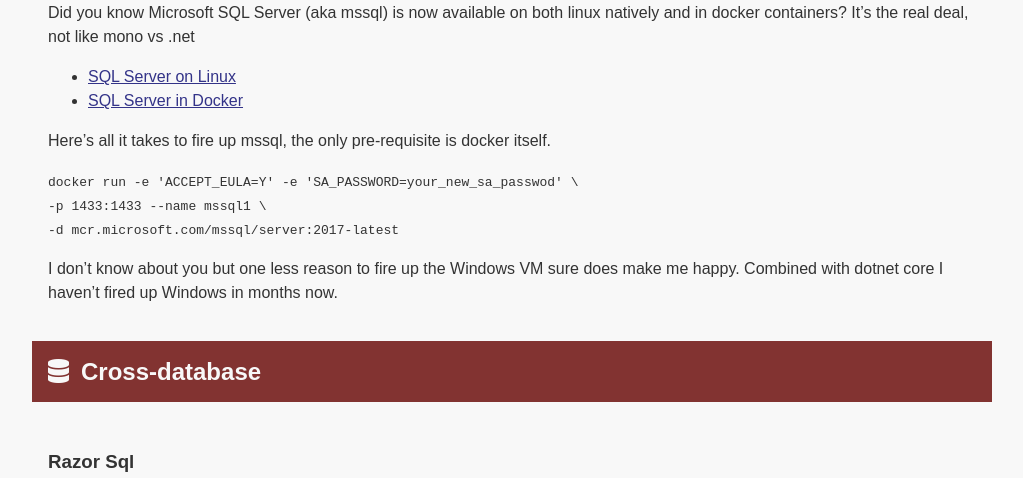
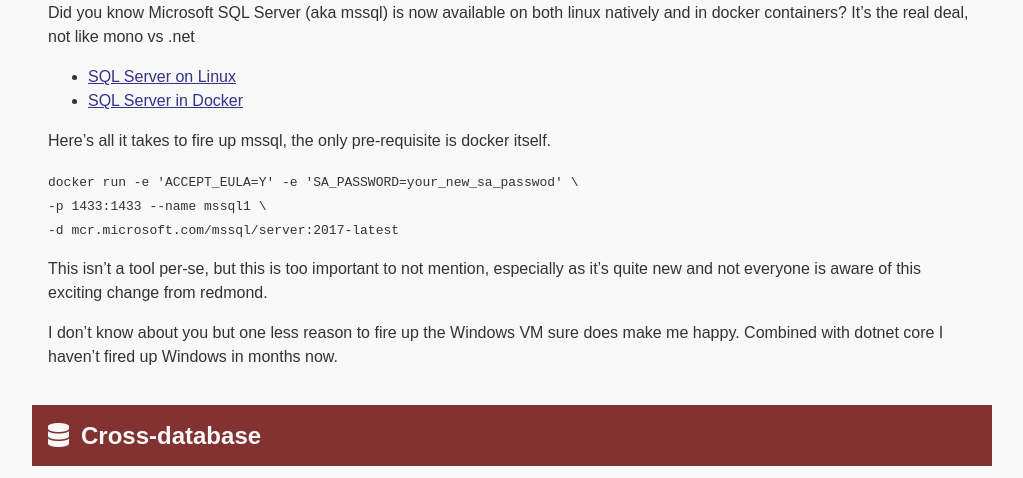
Before and after one commit to timabell/schema-explorer, a Jekyll site: the page built from _posts/2019-06-10-database-tools-you-didnt-know-about.md, in a window 1280 px wide and 900 px high, scrolled down 1442 px, cut to the strip 0-478 px from the top of the window. Shown: the whole strip, without its empty margins (128-1151 px from the left). Built offline with Jekyll 4.4.1, drawn with Linux system fonts in a browser that asks for light colours; nearby versions of some CDN libraries.

Commit message:
tools - mssql docker explanation
What's this doing in a tools list...

```diff
--- a/_posts/2019-06-10-database-tools-you-didnt-know-about.md
+++ b/_posts/2019-06-10-database-tools-you-didnt-know-about.md
@@ -63,10 +63,13 @@
 	-p 1433:1433 --name mssql1 \
 	-d mcr.microsoft.com/mssql/server:2017-latest
 
+This isn't a tool per-se, but this is too important to not mention, especially
+as it's quite new and not everyone is aware of this exciting change from
+redmond.
+
 I don't know about you but one less reason to fire up the Windows VM sure does
 make me happy. Combined with dotnet core I haven't fired up Windows in months
 now.
-
 
 ## Cross-database
 
```
